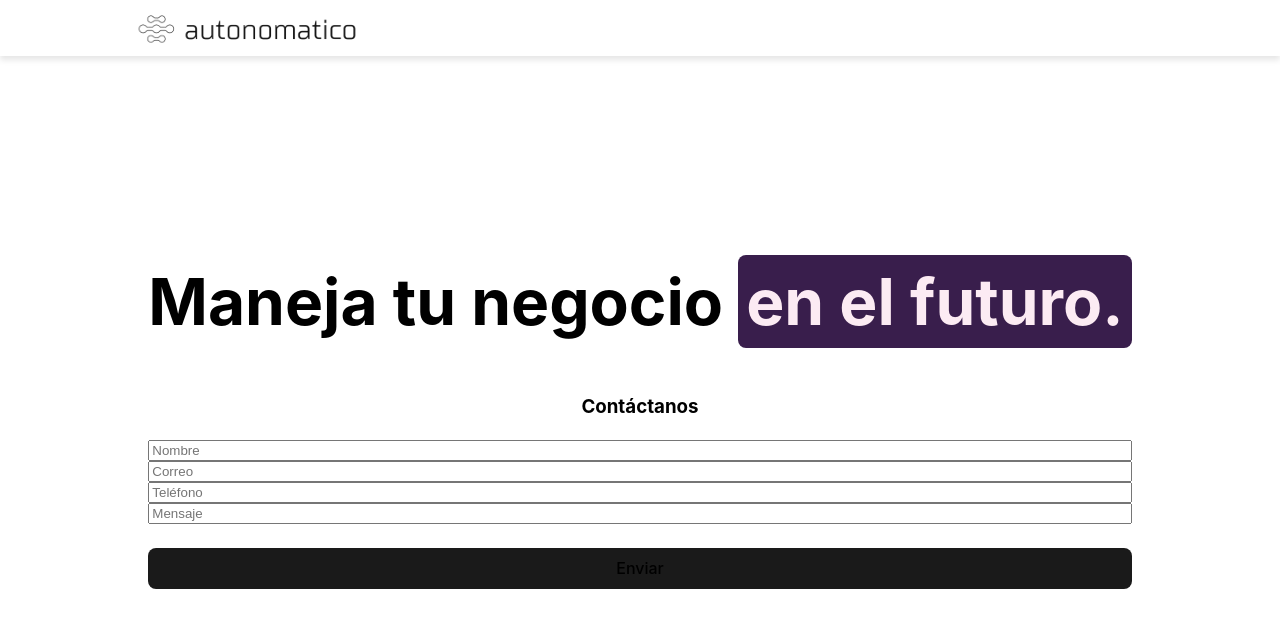
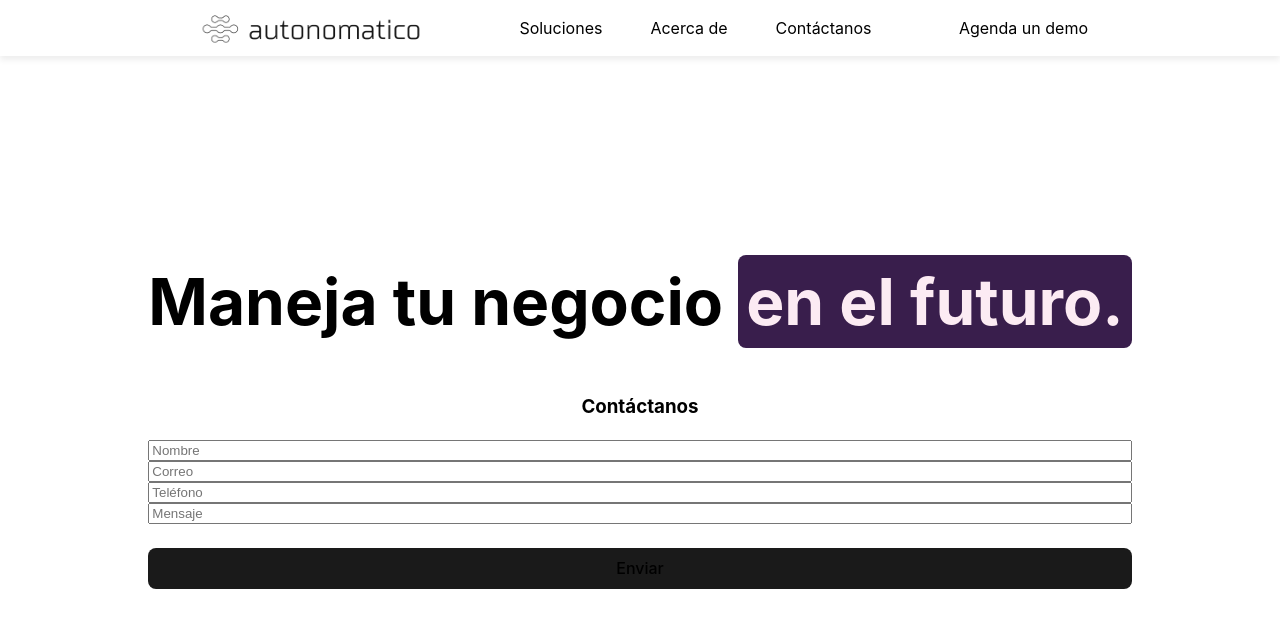
Before and after one commit to emiliomarcos/AAA, a React (Vite) app: page / in a window 1280 px wide. Shown: the top 628 px of the page. Built offline with nearby package versions, Linux system fonts and the light colour scheme.

Commit message:
add to navbar

```diff
--- a/src/Components/Navbar/Navbar.css
+++ b/src/Components/Navbar/Navbar.css
@@ -1,6 +1,6 @@
 nav {
   display: flex;
-  justify-content: flex-start;
+  justify-content: space-between;
   align-items: center;
   position: fixed;
   top: 0;
@@ -8,12 +8,18 @@ nav {
   right: 0;
   height: 3.5rem;
   background-color: #ffffff;
-  box-shadow: 0 4px 6px rgba(0, 0, 0, 0.1);
-  padding-left: 10%;
-  padding-right: 10%;
+  box-shadow: 0 4px 6px rgba(0, 0, 0, 0.07);
+  padding-left: 15%;
+  padding-right: 15%;
 }
 
 .logo {
   width: 15rem;
   height: auto;
 }
+
+.tabs {
+  display: flex;
+  justify-content: space-between;
+  gap: 3rem;
+}
--- a/src/Components/Navbar/Navbar.tsx
+++ b/src/Components/Navbar/Navbar.tsx
@@ -5,6 +5,12 @@ export default function Navbar() {
   return (
     <nav>
       <img className='logo' src={logo} alt='logo' />
+      <div className='tabs'>
+        <p>Soluciones</p>
+        <p>Acerca de</p>
+        <p>Contáctanos</p>
+      </div>
+      <p>Agenda un demo</p>
     </nav>
   )
 }
```
